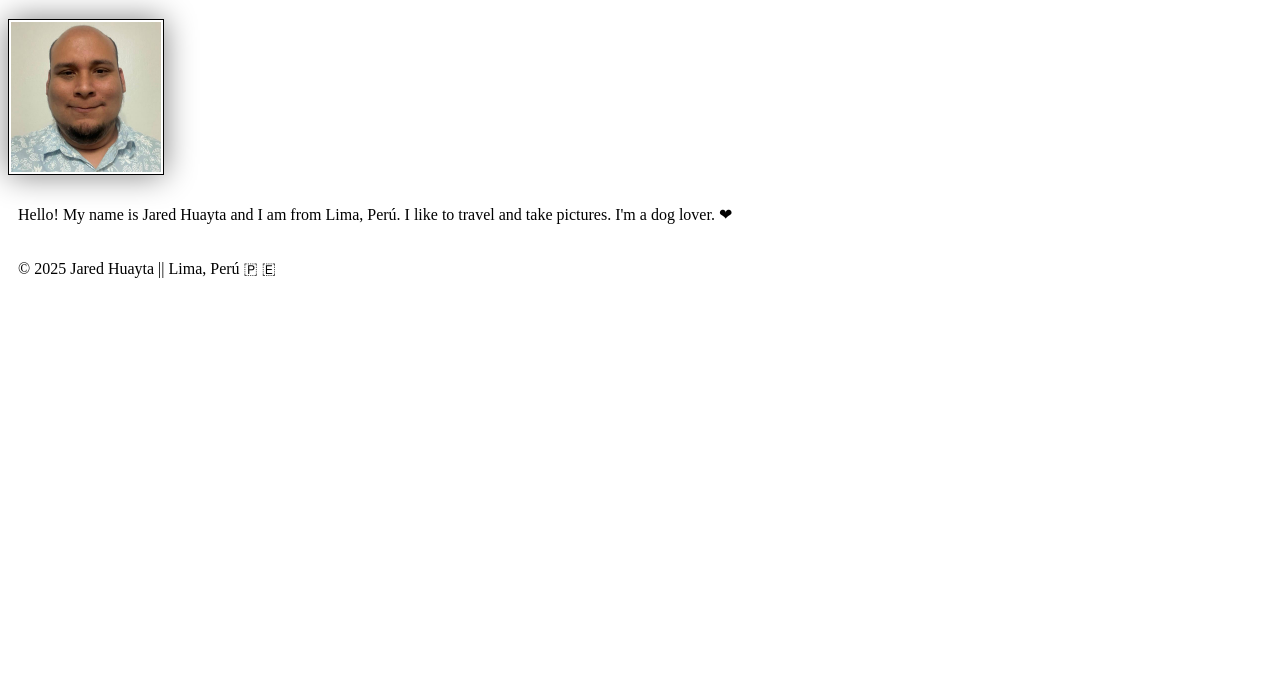
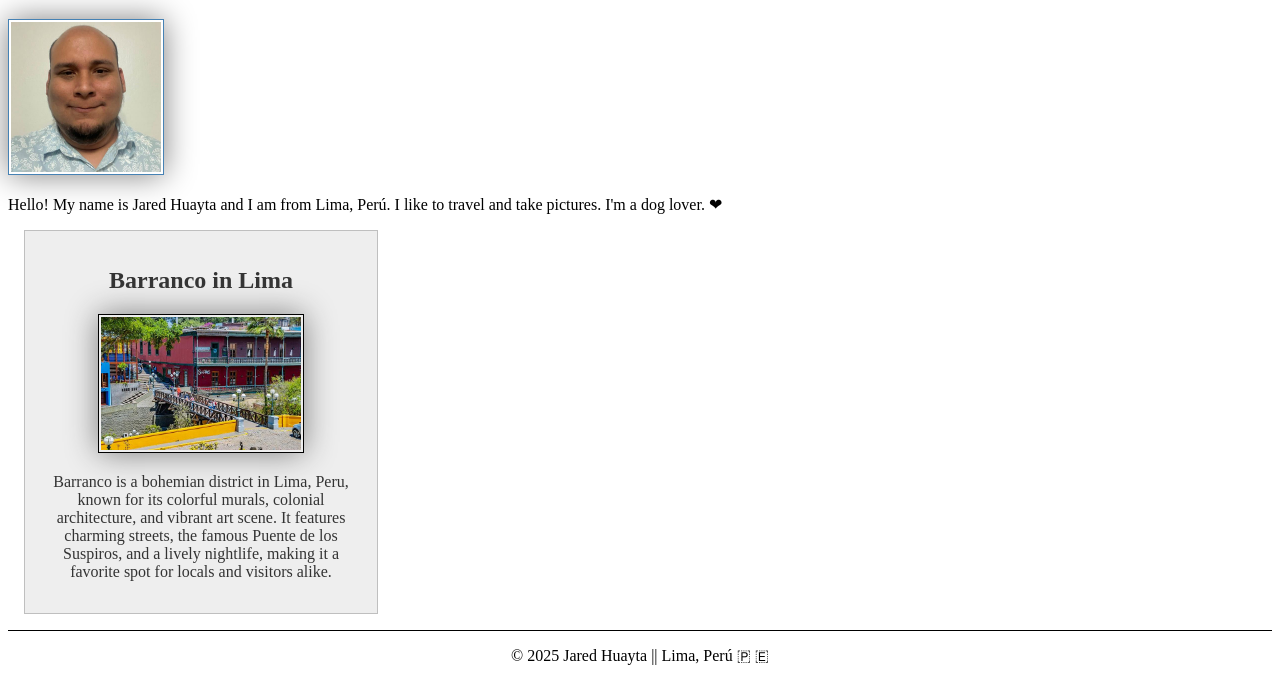
Before and after one commit to itsmejared/wdd130, a plain HTML site: page index.html in a window 1280 px wide. Shown: the part 205-886 px from the top of the page. Before the commit the page ends 800 px from the top, so only its background shows below. Drawn offline with Linux system fonts and the light colour scheme.

Commit message:
changes to index and styles (week02)

```diff
--- a/index.html
+++ b/index.html
@@ -5,6 +5,8 @@
     <meta charset="utf-8">
     <meta name="viewport" content="width=device-width,initial-scale=1.0">
     <title>Jared Huayta | WDD 130</title>
+    <meta name="description" content="Jared Huayta's BYU-Idaho WDD 130 course. Rafting site.">
+    <meta name="author" content="Jared Huayta">
     <link rel="stylesheet" href="styles/styles.css">
 </head>
 
@@ -19,10 +21,17 @@
         <h1>Jared Huayta | WDD 130</h1>
         <img src="images/profile.jpg" alt="Hello, my name is Jared Huayta" width="200">
         <p>
-            Hello! My name is Jared Huayta and I am from Lima, Per&uacute;. I like to
-            travel and take pictures. I'm a dog lover. &#10084;
+            Hello! My name is Jared Huayta and I am from Lima, Per&uacute;. I like to travel and take pictures. I'm a
+            dog lover. &#10084;
         </p>
     </main>
+    <aside class="box">
+        <h2>Barranco in Lima</h2>
+        <img src="images/barranco.jpg" alt="Barranco, Lima">
+        <p>Barranco is a bohemian district in Lima, Peru, known for its colorful murals, colonial architecture, and
+            vibrant art scene. It features charming streets, the famous Puente de los Suspiros, and a lively nightlife,
+            making it a favorite spot for locals and visitors alike.</p>
+    </aside>
     <footer>
         <p>&copy; 2025 Jared Huayta || Lima, Per&uacute; &#127477; &#127466;</p>
     </footer>
--- a/styles/styles.css
+++ b/styles/styles.css
@@ -1,3 +1,6 @@
+main {
+  max-width: 840px;
+}
 nav {
   background-color: darkblue;
   padding: 10px;
@@ -21,6 +24,35 @@ img {
   box-shadow: 0 0 30px gray;
 }
 
+main img {
+  width: 150px;
+  height: auto;
+  border: 1px solid steelblue;
+  padding: 2px;
+  box-shadow: 0 0 30px gray;
+}
+
 p {
-  padding: 10px;
+  padding: 0px;
 }
+
+aside {
+  width: 20rem;
+  margin: 1rem;
+  border: 1px solid rgb(0 0 0 / 0.2);
+  padding: 1rem;
+  background-color: #eee;
+  color: #333;
+  text-align: center;
+}
+
+aside img {
+  width: 200px;
+  height: auto;
+}
+
+footer {
+  margin-top: 1rem;
+  border-top: 1px solid #000;
+  text-align: center;
+}
```
